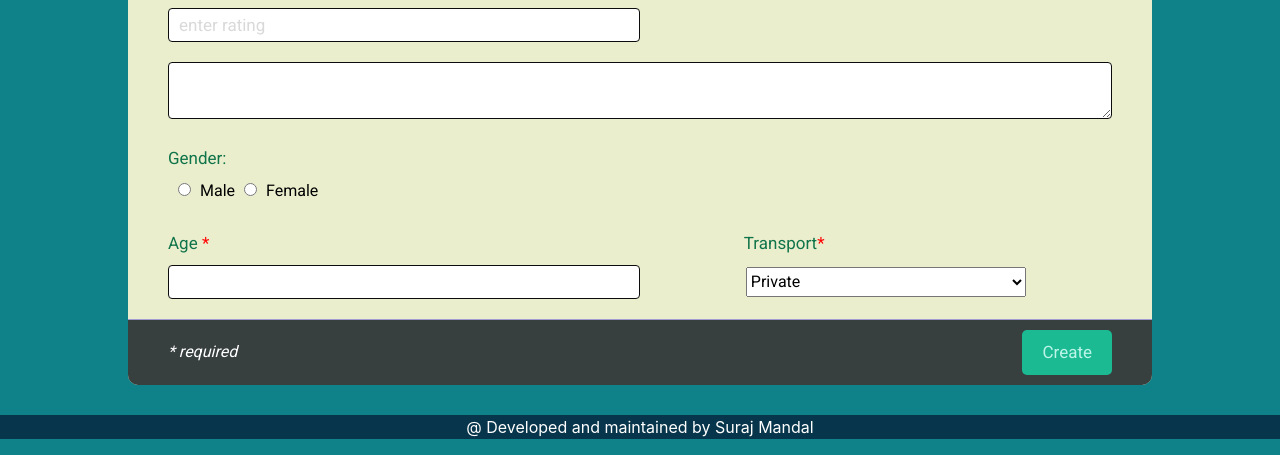
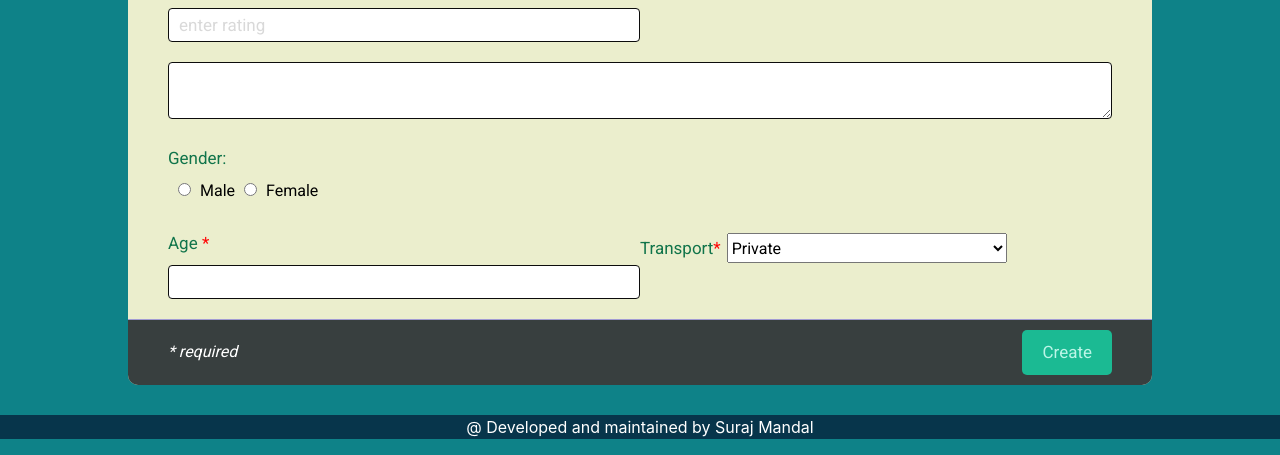
Before and after one commit to srm1071/crowdsource1, a Django app: page /register in a window 1280 px wide. Shown: the part 1541-1996 px from the top of the page. Run offline with Django 3.2, Linux system fonts and the light colour scheme; some libraries are stand-ins or nearby versions.

Commit message:
Update register.html

```diff
--- a/template/register.html
+++ b/template/register.html
@@ -98,10 +98,6 @@
     float: right;
     width: 49%;
   }
-  .horizontal-group .right1 {
-    float: right;
-    width: 39%;
-  }
 
   input[type="file"] {
     outline: none;
@@ -174,8 +170,7 @@
   }
 
   select:focus {
-    min-width: 280px;
-    width: 15px;
+    width: auto;
     height: 30px;
   }
   .footer {
```
